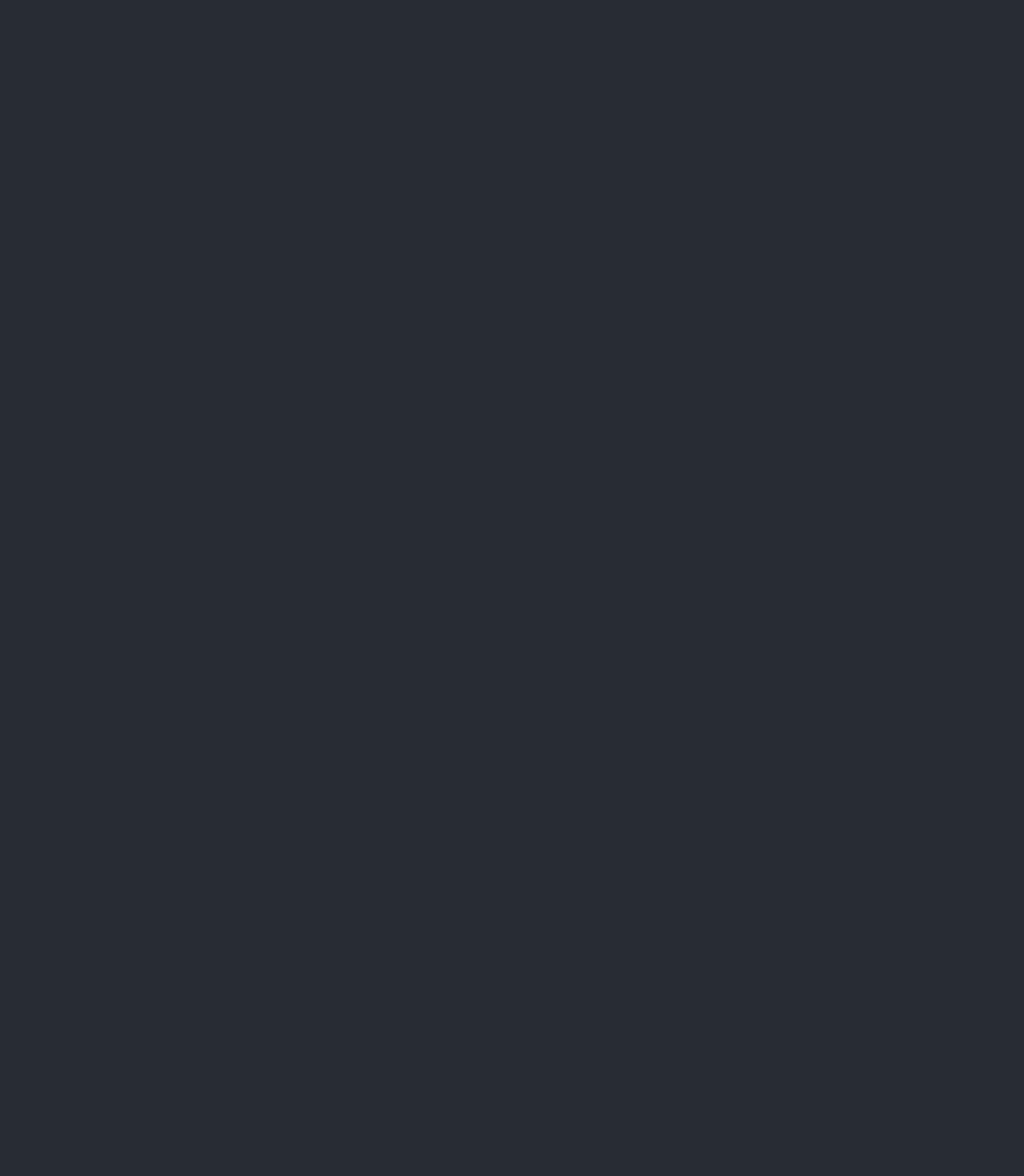
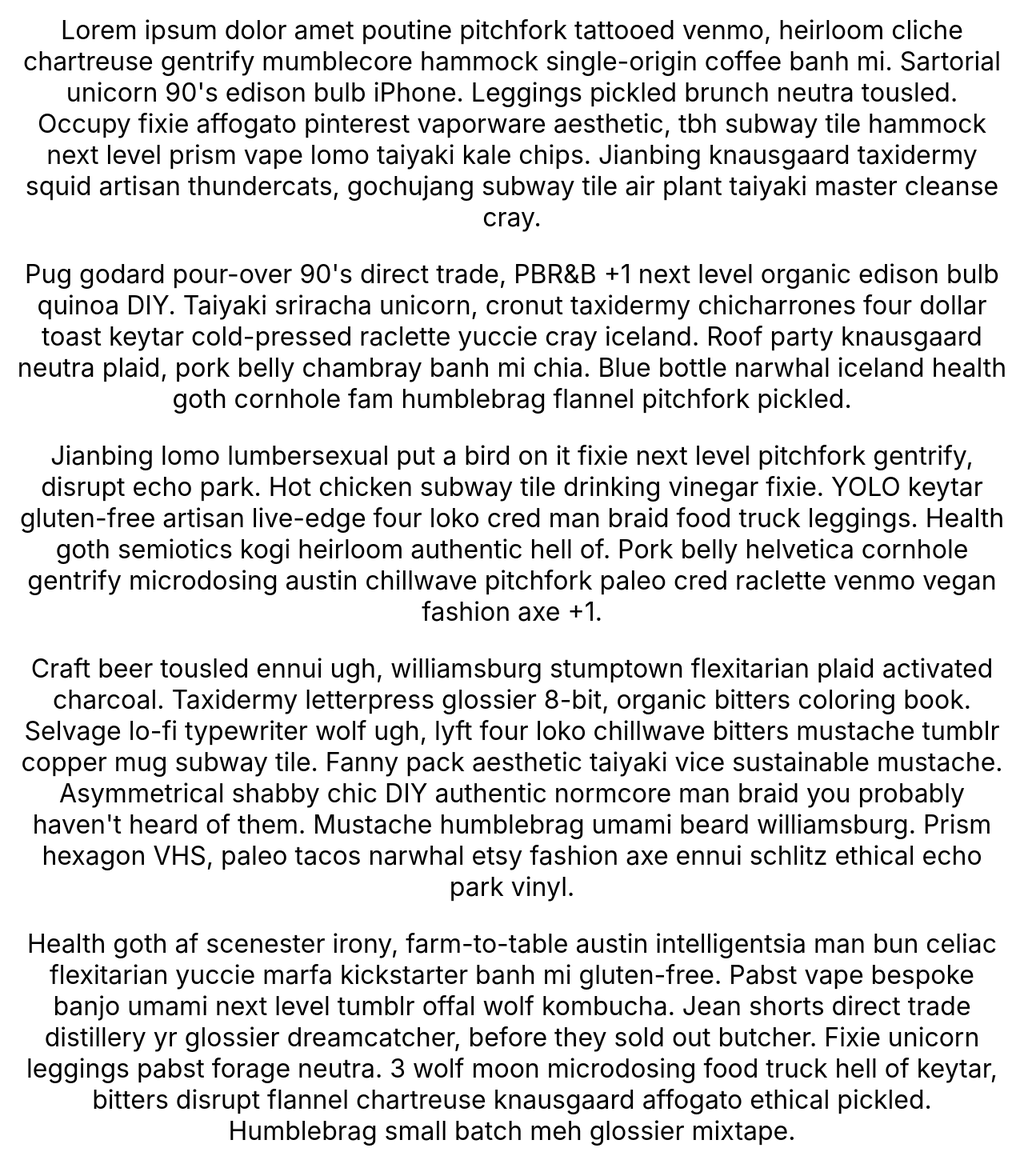
Before and after one commit to SyzBeats/react_spring_examples, a React (Create React App) app: page / in a window 1280 px wide. Shown: the part 114-1584 px from the top of the page at 80% size. Before the commit the page ends 800 px from the top, so only its background shows below. Built offline with nearby package versions, Linux system fonts and the light colour scheme.

Commit message:
waypoints to trigger fade in

```diff
--- a/package.json
+++ b/package.json
@@ -8,6 +8,7 @@
     "react-router-dom": "^5.1.2",
     "react-scripts": "^3.4.0",
     "react-spring": "^8.0.27",
+    "react-waypoint": "^9.0.2",
     "resize-observer-polyfill": "^1.5.1"
   },
   "scripts": {
--- a/src/App.js
+++ b/src/App.js
@@ -4,8 +4,10 @@
 import logo from "./logo.svg";
 import Nav from "./components/Nav";
 import Routes from "./Routes";
+import Modal from "./Modal";
 import Checkout from "./components/Checkout";
-import Modal from "./Modal";
+import WayPoint from "./components/Waypoint";
+
 function App() {
   const [isNavOpen, setNavOpen] = useState(false);
   const navAnimation = useSpring({
@@ -15,6 +17,7 @@
   const fadeInUp = useSpring({
     transform: isNavOpen ? `translate3d(0,0,0)` : `translate3d(0,100%,0)`
   });
+
   return (
     <div className='App'>
       <header className='App-header'>
@@ -26,8 +29,9 @@
       {/* <Nav style={fadeInUp} /> */}
       <main>
         {/* <Routes /> */}
+        {/* <Modal /> */}
         <Checkout isOpen={isNavOpen} />
-        {/* <Modal /> */}
+        <WayPoint />
       </main>
     </div>
   );
--- /dev/null
+++ b/src/components/Waypoint.js
@@ -0,0 +1,49 @@
+import React, { useState } from "react";
+import { Waypoint } from "react-waypoint";
+import { animated, useSpring, config } from "react-spring";
+
+const Waypoints = () => {
+  const [on, toggle] = useState(false);
+  const animation = useSpring({
+    opacity: on ? 1 : 0,
+    transform: on ? "translate3d(0,0,0)" : "translate3d(100%,0,0)",
+    config: config.molasses
+  });
+  return (
+    <div className='waypoints'>
+      <p>
+        Lorem ipsum dolor amet poutine pitchfork tattooed venmo, heirloom cliche chartreuse gentrify mumblecore hammock single-origin coffee banh mi. Sartorial
+        unicorn 90's edison bulb iPhone. Leggings pickled brunch neutra tousled. Occupy fixie affogato pinterest vaporware aesthetic, tbh subway tile hammock
+        next level prism vape lomo taiyaki kale chips. Jianbing knausgaard taxidermy squid artisan thundercats, gochujang subway tile air plant taiyaki master
+        cleanse cray.
+      </p>
+      <p>
+        Pug godard pour-over 90's direct trade, PBR&B +1 next level organic edison bulb quinoa DIY. Taiyaki sriracha unicorn, cronut taxidermy chicharrones four
+        dollar toast keytar cold-pressed raclette yuccie cray iceland. Roof party knausgaard neutra plaid, pork belly chambray banh mi chia. Blue bottle narwhal
+        iceland health goth cornhole fam humblebrag flannel pitchfork pickled.
+      </p>
+      <p>
+        Jianbing lomo lumbersexual put a bird on it fixie next level pitchfork gentrify, disrupt echo park. Hot chicken subway tile drinking vinegar fixie. YOLO
+        keytar gluten-free artisan live-edge four loko cred man braid food truck leggings. Health goth semiotics kogi heirloom authentic hell of. Pork belly
+        helvetica cornhole gentrify microdosing austin chillwave pitchfork paleo cred raclette venmo vegan fashion axe +1.
+        <Waypoint onLeave={() => toggle(!on)} onEnter={() => toggle(!on)} bottomOffset='20%'></Waypoint>
+      </p>
+      <animated.div style={animation}>
+        <p>
+          Craft beer tousled ennui ugh, williamsburg stumptown flexitarian plaid activated charcoal. Taxidermy letterpress glossier 8-bit, organic bitters
+          coloring book. Selvage lo-fi typewriter wolf ugh, lyft four loko chillwave bitters mustache tumblr copper mug subway tile. Fanny pack aesthetic
+          taiyaki vice sustainable mustache. Asymmetrical shabby chic DIY authentic normcore man braid you probably haven't heard of them. Mustache humblebrag
+          umami beard williamsburg. Prism hexagon VHS, paleo tacos narwhal etsy fashion axe ennui schlitz ethical echo park vinyl.
+        </p>
+      </animated.div>
+      <p>
+        Health goth af scenester irony, farm-to-table austin intelligentsia man bun celiac flexitarian yuccie marfa kickstarter banh mi gluten-free. Pabst vape
+        bespoke banjo umami next level tumblr offal wolf kombucha. Jean shorts direct trade distillery yr glossier dreamcatcher, before they sold out butcher.
+        Fixie unicorn leggings pabst forage neutra. 3 wolf moon microdosing food truck hell of keytar, bitters disrupt flannel chartreuse knausgaard affogato
+        ethical pickled. Humblebrag small batch meh glossier mixtape.
+      </p>
+    </div>
+  );
+};
+
+export default Waypoints;
```
Also changed, not shown: 1 other file (tests, documents, lock files or other folders).
